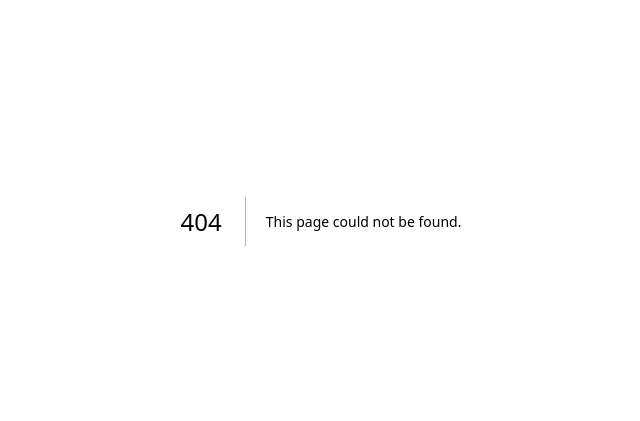
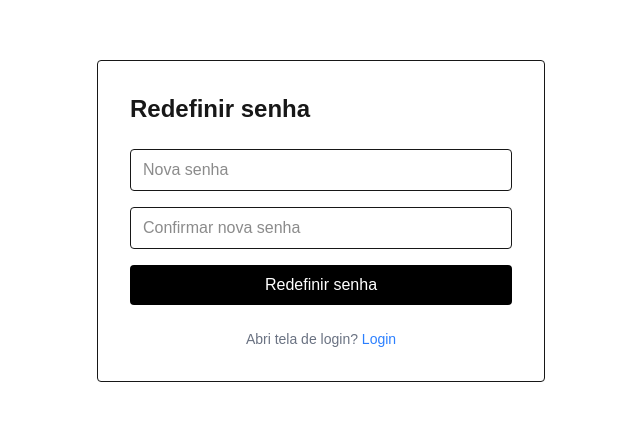
Before and after one commit to isabelxis/Resume-ats, a Next.js app: page /reset-password in a window 1280 px wide. Before the commit this address had no page. Shown: the part 179-600 px from the top of the page, without its empty margins (319-959 px from the left). Built offline with nearby package versions, Linux system fonts and the light colour scheme.

Commit message:
update: auth validation

```diff
--- /dev/null
+++ b/src/app/(auth)/forgot-password/page.tsx
@@ -0,0 +1,81 @@
+"use client";
+
+import { useState } from "react";
+import { api } from "@/src/services/api";
+
+export default function ForgotPassword() {
+
+  const [email, setEmail] = useState("");
+  const [message, setMessage] = useState("");
+  const [loading, setLoading] = useState(false);
+  const [errors, setErrors] = useState<{
+          email?: string;
+          global?: string;
+        }>({});
+
+  async function handleSubmit() {
+    setErrors({});
+
+    try {
+        setLoading(true);
+        const res = await api.post("/auth/forgot-password", { email });
+        setMessage(res.data.message);
+  } catch (err: any) {
+    const backendErrors = err.response?.data?.errors;
+        const message = err.response?.data?.message;
+
+        if (backendErrors) {
+          // validações de campo (400)
+          setErrors(backendErrors);
+        } else if (message) {
+          // erro de negócio (401 / 404)
+          setErrors({ global: message });
+        } else {
+          // erro genérico
+          setErrors({ global: "Erro ao enviar instruções de redefinição de senha" });
+        }
+  } finally {
+        setLoading(false);
+    }
+}
+
+    return (
+        <div className="min-h-screen flex items-center justify-center">
+            <div className="w-full max-w-md p-8 border rounded">
+                <h2 className="text-2xl font-bold mb-6">Esqueci minha senha</h2>
+
+                <input
+                    className="w-full border rounded px-3 py-2 mb-4"
+                    placeholder="Email"
+                    value={email}
+                    onChange={e => setEmail(e.target.value)}
+                />
+                {errors.email && (
+                    <p className="text-red-500 text-sm mb-3">
+                        {errors.email}
+                    </p>
+                )}
+
+                <button
+                  onClick={handleSubmit}
+                  disabled={loading}
+                  className="w-full bg-black text-white py-2 rounded disabled:opacity-50"
+                >
+                  {loading ? "Enviando instruções..." : "Enviar instruções"}
+                </button>
+                <p className="text-sm text-gray-500 mt-6 text-center">
+                    Retornar a tela de login{" "}
+                    <a href="/login" className="text-blue-500">
+                        Login
+                    </a>
+                </p>
+
+                {message && (
+                  <div className="mt-4 text-green-500">
+                    {message}
+                  </div>
+                )}
+            </div>
+        </div>
+    );
+}
--- a/src/app/(auth)/login/page.tsx
+++ b/src/app/(auth)/login/page.tsx
@@ -20,8 +20,8 @@ export default function Login() {
 
   async function handleLogin() {
     setErrors({});
-    setLoading(true);
     try {
+      setLoading(true);
         const res = await api.post("/auth/login", {
             email,
             password
@@ -76,11 +76,6 @@ export default function Login() {
               value={password}
               onChange={e => setPassword(e.target.value)}
             />
-            {errors.password && (
-              <p className="text-red-500 text-sm mb-3">
-                {errors.password}
-              </p>
-            )}
 
             {errors.global && (
               <div className="mb-4 text-red-500">
@@ -88,6 +83,11 @@ export default function Login() {
               </div>
             )}
 
+            {errors.password && (
+              <p className="text-red-500 text-sm mb-3">
+                {errors.password}
+              </p>
+            )}
             <button
               onClick={handleLogin}
               disabled={loading}
@@ -102,6 +102,12 @@ export default function Login() {
                     Recuperar Senha
                 </a>
             </p>
+            <p className="text-sm text-gray-500 mt-6 text-center">
+                Criar conta?{" "}
+                <a href="/register" className="text-blue-500">
+                    Criar Conta
+                </a>
+            </p>
         </div>
     </div>
   );
--- /dev/null
+++ b/src/app/(auth)/reset-password/page.tsx
@@ -0,0 +1,106 @@
+"use client";
+
+import { useState } from "react";
+import { api } from "@/src/services/api";
+import { useSearchParams } from "next/navigation";
+
+export default function ResetPassword() {
+    const searchParams = useSearchParams();
+    const token = searchParams.get("token") || "";
+
+    const [password, setPassword] = useState("");
+    const [confirmPassword, setConfirmPassword] = useState("");
+    const [message, setMessage] = useState("");
+    const [loading, setLoading] = useState(false);
+    const [errors, setErrors] = useState<{
+        newPassword?: string;
+        global?: string;
+        }>({});
+
+    async function handleReset() {
+        setErrors({});
+        if (password !== confirmPassword) {
+            setErrors({ global: "As senhas não coincidem" });
+            return;
+        }
+
+        try {
+            setLoading(true);
+            const res = await api.post("/auth/reset-password", {
+                token,
+                newPassword: password,
+            });
+            setMessage(res.data.message);
+        } catch (err: any) {
+            const backendErrors = err.response?.data?.errors;
+            const message = err.response?.data?.message;
+
+            if (backendErrors) {
+            // validações de campo (400)
+            setErrors(backendErrors);
+            //console.log(err.response);
+            } else if (message) {
+            // erro de negócio (401 / 404)
+            setErrors({ global: message });
+            } else {
+            // erro genérico
+            setErrors({ global: "Erro ao redefinir senha" });
+            }
+        } finally {
+            setLoading(false);
+        }
+}
+
+    return (
+        <div className="min-h-screen flex items-center justify-center">
+            <div className="w-full max-w-md p-8 border rounded">
+                <h2 className="text-2xl font-bold mb-6">Redefinir senha</h2>
+
+                <input
+                    className="w-full border rounded px-3 py-2 mb-4"
+                    placeholder="Nova senha"
+                    type="password"
+                    value={password}
+                    onChange={e => setPassword(e.target.value)}
+                />
+                <input
+                    className="w-full border rounded px-3 py-2 mb-4"
+                    placeholder="Confirmar nova senha"
+                    type="password"
+                    value={confirmPassword}
+                    onChange={e => setConfirmPassword(e.target.value)}
+                />
+                {errors.newPassword && (
+                    <p className="text-red-500 text-sm mb-3">
+                        {errors.newPassword}
+                    </p>
+                )}
+                {errors.global && (
+                    <p className="text-red-500 text-sm mb-3">
+                        {errors.global}
+                    </p>
+                )}
+
+                <button
+                  onClick={handleReset}
+                  disabled={loading}
+                  className="w-full bg-black text-white py-2 rounded disabled:opacity-50"
+                >
+
+                  {loading ? "Redefinindo senha..." : "Redefinir senha"}
+                </button>
+                <p className="text-sm text-gray-500 mt-6 text-center">
+                    Abri tela de login?{" "}
+                    <a href="/login" className="text-blue-500">
+                        Login
+                    </a>
+                </p>
+                {message && (
+                  <div className="mt-4 text-green-500">
+                    {message}
+                  </div>
+                )}
+            </div>
+        </div>
+    );
+}
```
